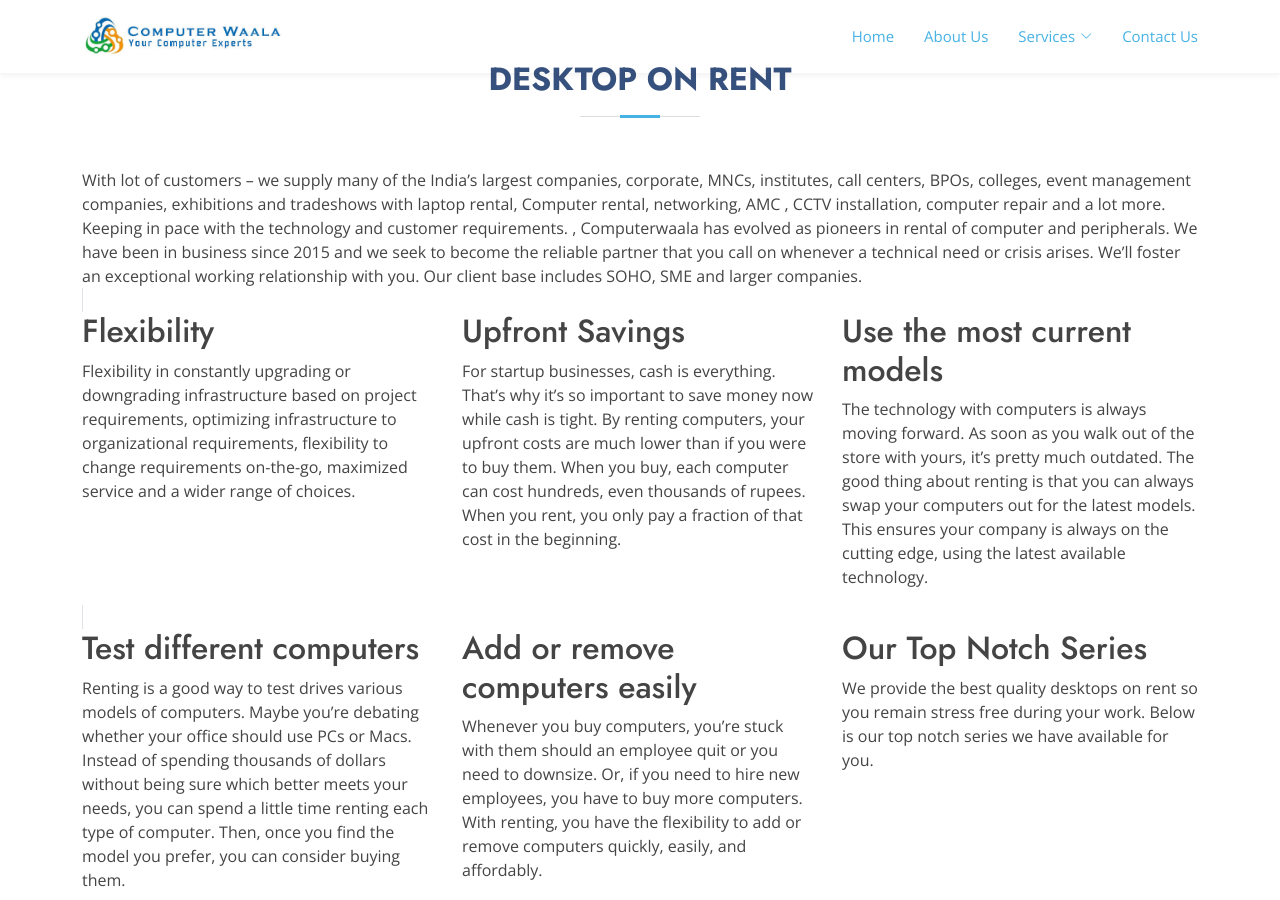
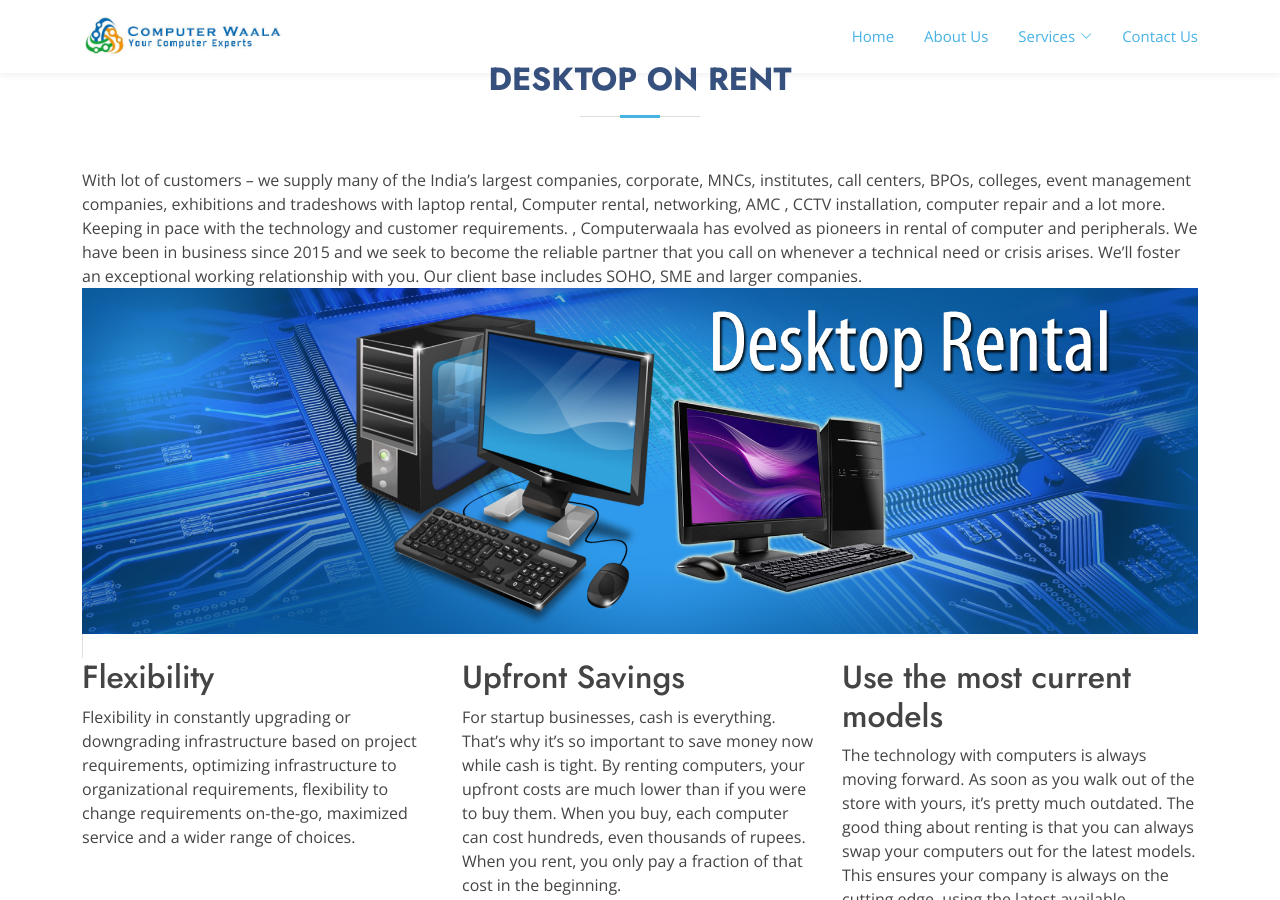
Before and after one commit to ProgrammerNomad/computerwaala, a Jekyll site: the page built from pages/services/desktop-on-rent.html, in a window 1280 px wide and 900 px high. Built offline with Jekyll 4.4.1, drawn with Linux system fonts in a browser that asks for light colours.

Commit message:
desktop image

```diff
--- a/pages/services/desktop-on-rent.html
+++ b/pages/services/desktop-on-rent.html
@@ -27,6 +27,12 @@ sitemap:
 
           </div>
         </div>
+
+          <div class="row">
+
+              <img src="/assets/img/desktop.jpg">
+          </div>
+
 
         <div>
           <span class="border">
```
Also changed, not shown: assets/img/desktop.jpg (added).
